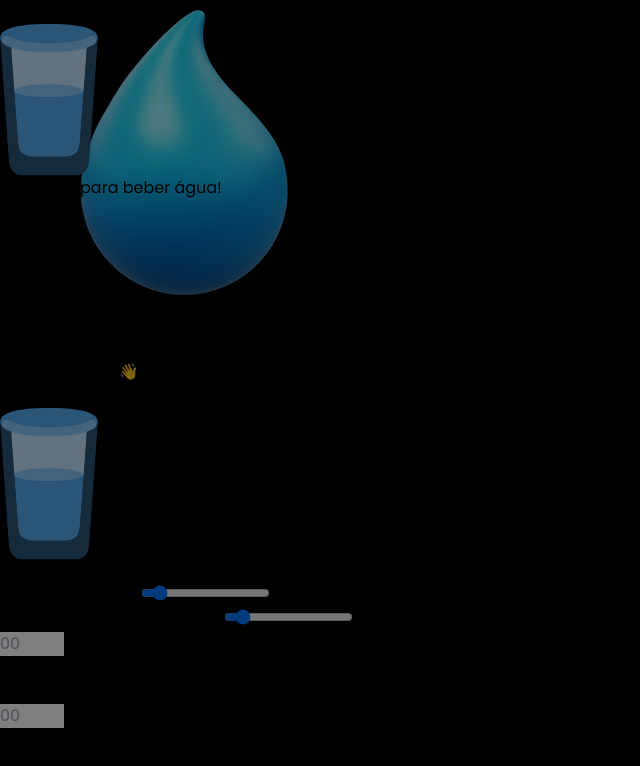
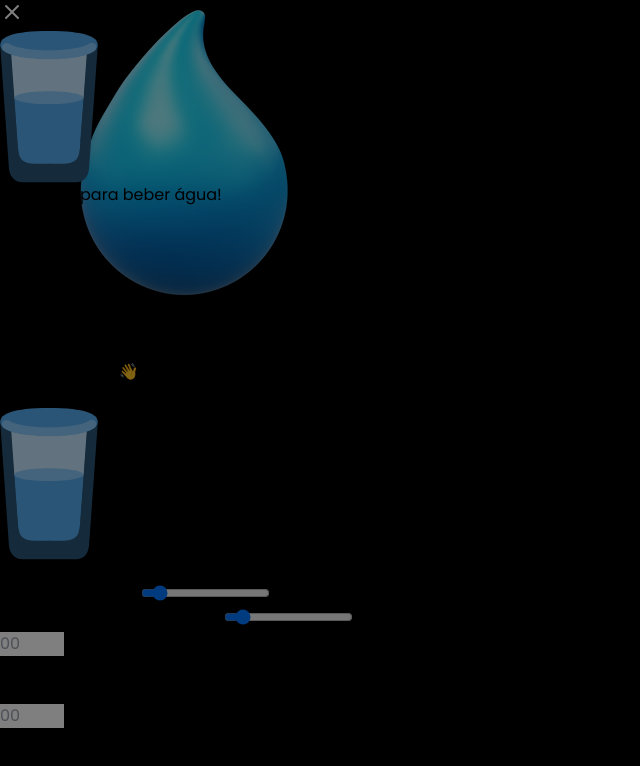
Before and after one commit to gabrielli-lima/water-reminder, a React (Vite) app: page / in a window 1280 px wide. Both pictures are taken after a click on the button "Começar". Shown: the part 32-798 px from the top of the page, without its empty margins (0-640 px from the left). Built offline with nearby package versions, Linux system fonts and the light colour scheme.

Commit message:
style: modal close button

```diff
--- a/src/components/Modal.tsx
+++ b/src/components/Modal.tsx
@@ -3,6 +3,7 @@ import Box from "@mui/material/Box";
 import Modal from "@mui/material/Modal";
 import Fade from "@mui/material/Fade";
 import glassImage from "../assets/glass.svg";
+import close from '../assets/close.svg';
 
 type ModalProps = {
   open: boolean;
@@ -32,8 +33,8 @@ export default function CustomModal({ open, onClose }: ModalProps) {
       >
         <Fade in={open}>
           <Box className="absolute inset-0 m-auto bg-[#1D1B26] w-[300px] h-[255px] bg-fixed rounded-3xl flex flex-col justify-center items-center gap-6 px-12">
-            <button className="absolute top-0 right-0 bg-[#322F40] m-3 rounded-full w-8 h-8 text-[16px] mx-3 text-white text-center flex justify-center items-center" onClick={handleClose}>
-              X
+            <button className="absolute top-0 right-0 bg-[#322F40] m-3 rounded-full w-8 h-8 text-[16px] mx-3 flex justify-center items-center" onClick={handleClose}>
+              <img src={close} alt="" />
             </button>
             <img src={glassImage} alt="" className="w-[40px] h-[62px]" />
             <h1 className="text-center text-[#7FC4ED] text-2xl font-semibold">
```
Also changed, not shown: src/assets/close.svg (added).
